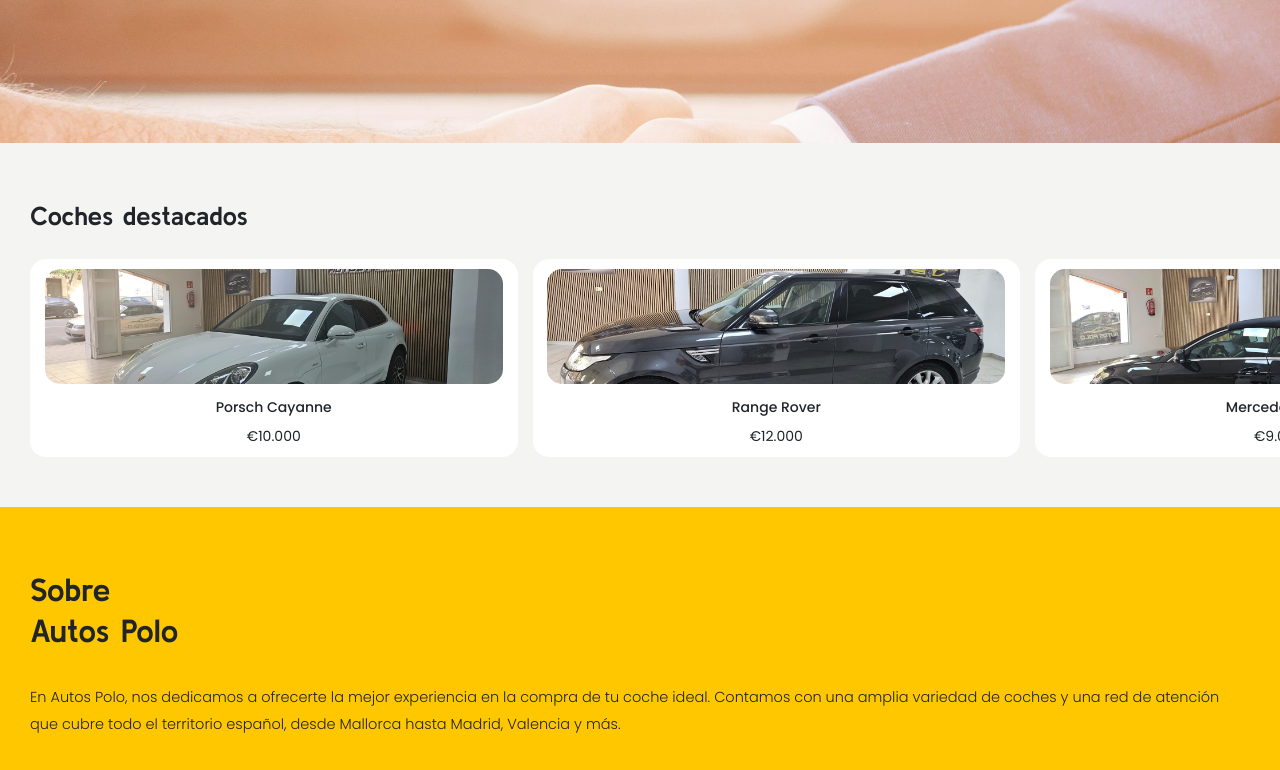
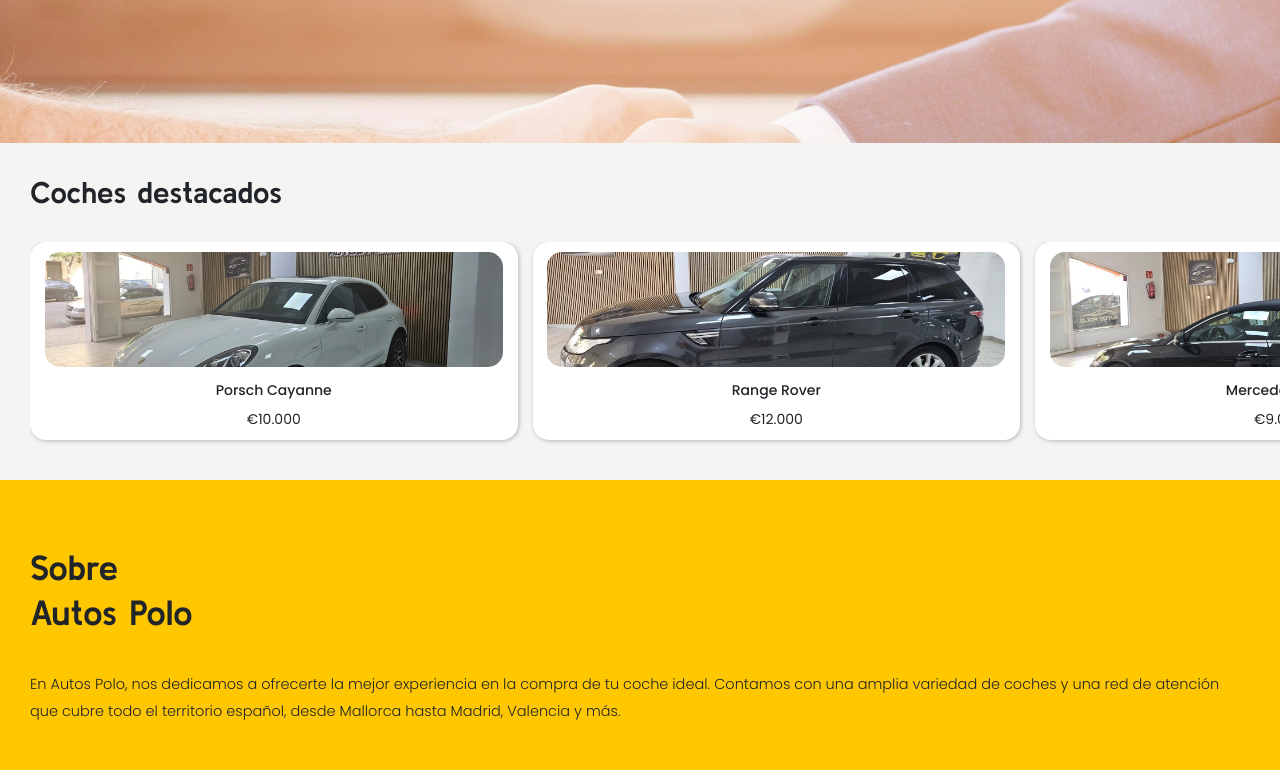
Before and after one commit to justinait/autospolo, a React (Vite) app: page / in a window 1280 px wide. Shown: the part 562-1332 px from the top of the page. Built offline with nearby package versions, Linux system fonts and the light colour scheme; a web font is replaced by a local one.

Commit message:
css gral, sombras

```diff
--- a/src/Components/Home/About/About.css
+++ b/src/Components/Home/About/About.css
@@ -3,7 +3,7 @@
     background-color: #FFC700;
 }
 .aboutHomeOrange h2 {
-    font-size: 32px;
+    font-size: 35px;
 }
 .aboutHomeOrange p {
     font-size: 14.5px;
@@ -43,6 +43,7 @@
     border-radius: 15px;
     display: flex;
     align-items: center;
+    box-shadow: 1.03px 1.03px 4.11px #00000040;
 }
 .advantagesCard img {
     width: 45%;
--- a/src/Components/Home/Starred/Starred.css
+++ b/src/Components/Home/Starred/Starred.css
@@ -8,8 +8,7 @@
 
 }
 .starredCarsContainer {
-    padding: 30px;
-    padding-right: 0;
+    padding: 0 0px 20px 30px;
 }
 .starredContainerMap {
     display: flex;
@@ -29,6 +28,7 @@
     background: white;
     scroll-snap-align: center;
     text-align: center;
+    box-shadow: 1.03px 1.03px 4.11px #00000040;
 }
 
 .starredTitle, .starredPrice {
--- a/src/index.css
+++ b/src/index.css
@@ -14,7 +14,7 @@ body {
 }
 /* gris oscuro #383838 */
 h2 {
-  font-size: 26px;
+  font-size: 30px;
   line-height: 1.3;
   font-weight: 500;
   margin: 1em 0;
```
